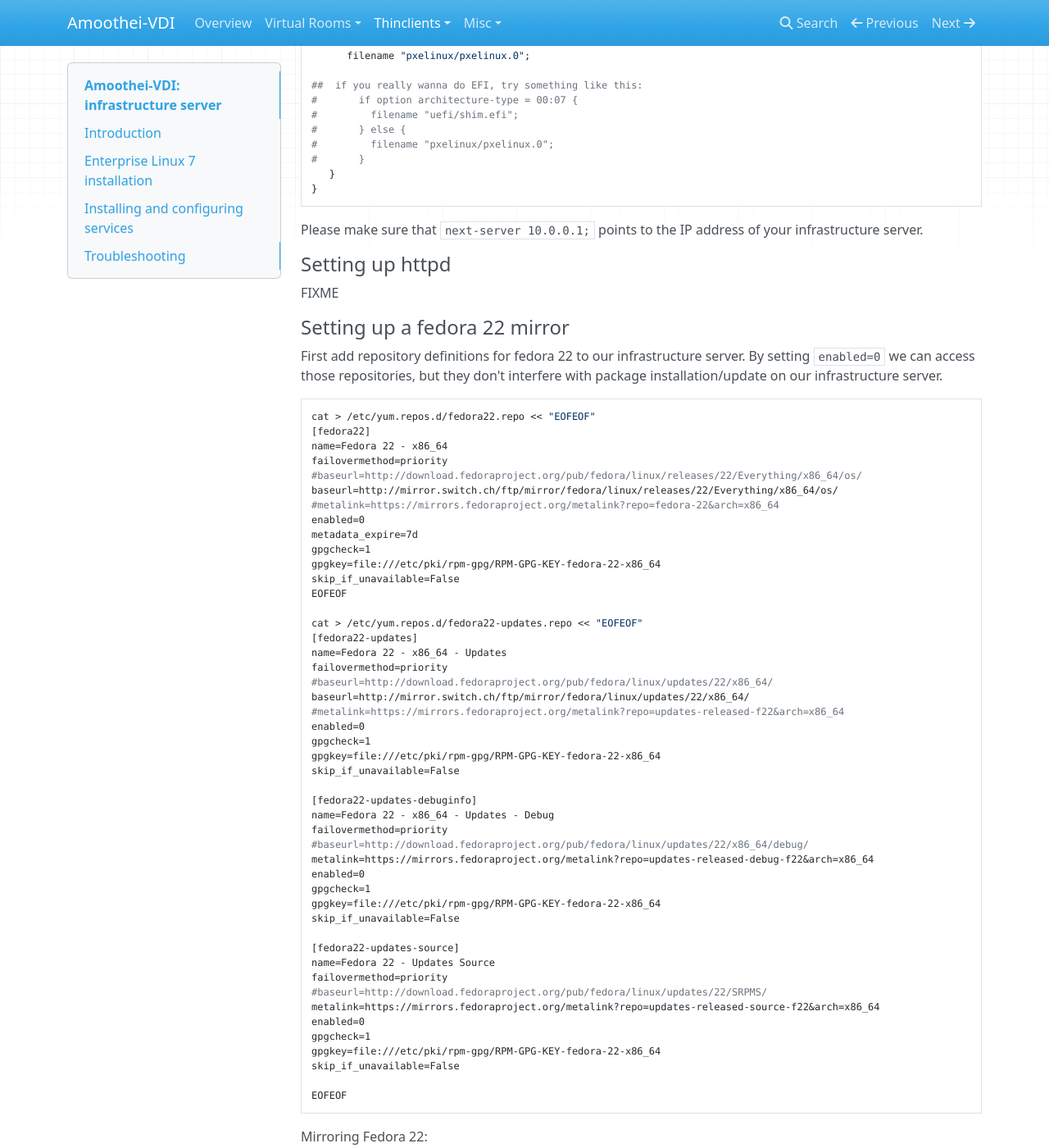
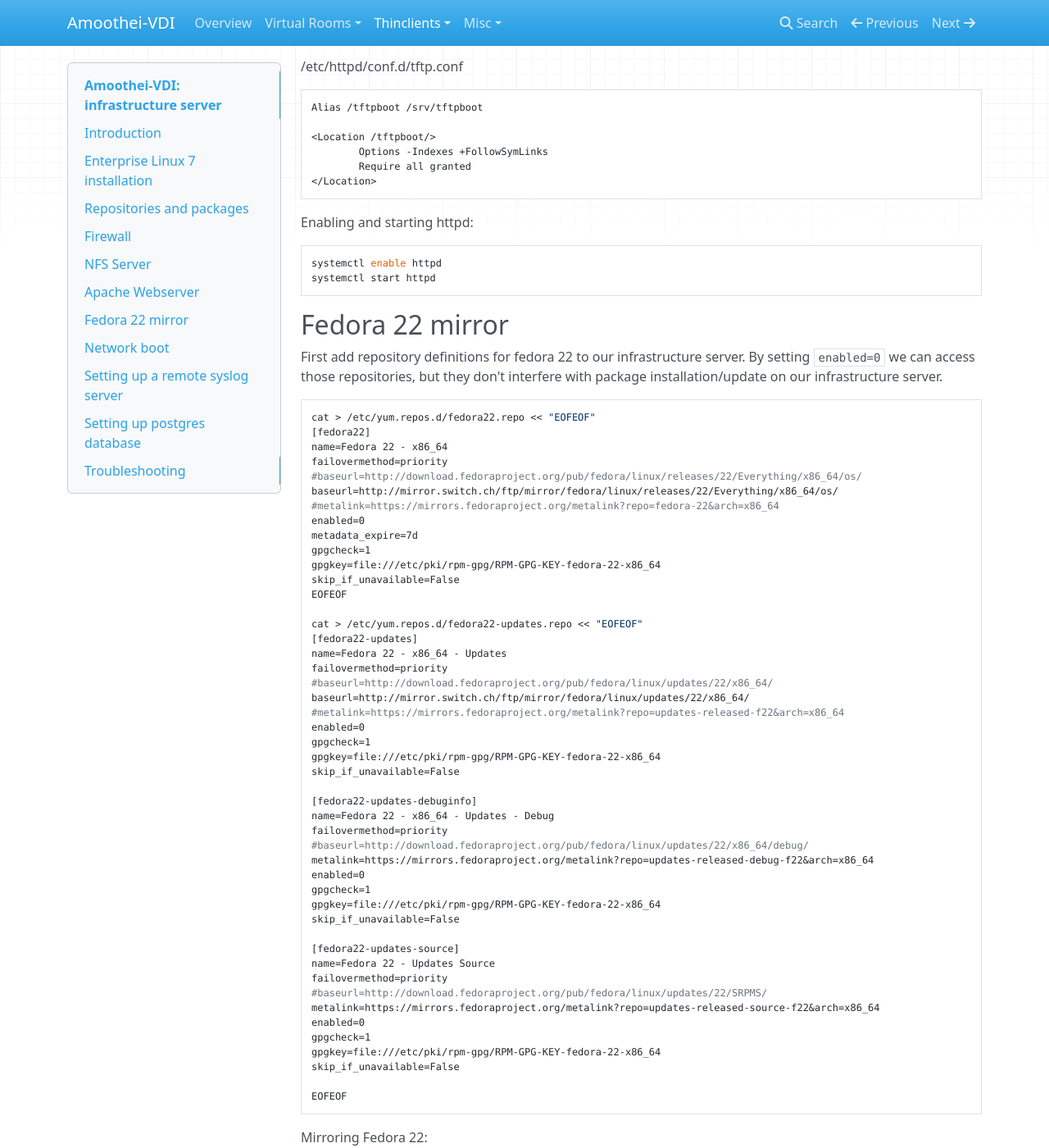
Before and after one commit to adfinis/virtesk, an MkDocs documentation site: the page built from doc/amoothei-infrastructure-server.md, in a window 1280 px wide and 1400 px high, scrolled down 3325 px. Shown: the whole window at 82% size. Built offline with MkDocs 1.6.1, drawn with Linux system fonts in a browser that asks for light colours; nearby versions of some CDN libraries; old or Windows-style settings are respelled for this version of MkDocs; some of the changed text lies outside the part shown.

Commit message:
doc: infrastructure server: table of content, httpd

````diff
--- a/doc/amoothei-infrastructure-server.md
+++ b/doc/amoothei-infrastructure-server.md
@@ -57,7 +57,7 @@ file systems on seperate logical volumes:
 | /var/www/mirror        | 68 GB      | more for mirroring more than one distribution |
 
 
-## Installing and configuring services
+## Repositories and packages
 
 Additional repositories and standard packets:
 
@@ -73,7 +73,7 @@ yum install atd openssh-clients openssh-server bzip2 mc tcpdump iptraf vim \
 
 ```
 
-### Firewall
+## Firewall
 Firewalling is explained in [RHEL7 security guide, chapter 4.5: Using Firewalls][0].
 
 [0]: https://access.redhat.com/documentation/en-US/Red_Hat_Enterprise_Linux/7/html/Security_Guide/sec-Using_Firewalls.html
@@ -103,7 +103,7 @@ firewall-cmd --reload
 For NFS, additional changes might be necessary.
 
 
-### NFS Server
+## NFS Server
 Installing and starting nfs server:
 
 ```
@@ -129,57 +129,56 @@ Apply with:
     exportfs -a
 ```
 
-### Network boot
-#### legacy bios versus UEFI
-This guide has only been tested with legacy bios. UEFI Thinclients should work fine
-as long as the compatibility mode / legacy mode of UEFI is used.
-
-EFI installation of TCs has not been implemented and is not supported. This feature could be engineered, but so far there hasn't been any need for it.
-
-#### Setting up dhcp service
-We assume that there is already an existing dhcp service, so there is no
-need to install a new one.
-
-Configure your existing dhcp server to allow PXE boot from our infrastructure
-server. Instructions for that can be found in the [RHEL7 Installation Guide, Chapter 21, Preparing for a Network Installation][1]
-
-[1]: https://access.redhat.com/documentation/en-US/Red_Hat_Enterprise_Linux/7/html/Installation_Guide/chap-installation-server-setup.html
-
-Example configuration of isc-dhcp-server:
-
+## Apache Webserver
+Installing Apache:
 ```
-option space pxelinux;
-option pxelinux.magic code 208 = string;
-option pxelinux.configfile code 209 = text;
-option pxelinux.pathprefix code 210 = text;
-option pxelinux.reboottime code 211 = unsigned integer 32;
-option architecture-type code 93 = unsigned integer 16;
-
-subnet 10.0.0.0 netmask 255.255.255.0 {
-  option routers 10.0.0.254;
-  range 10.0.0.2 10.0.0.253;
-
-  class "pxeclients" {
-      match if substring (option vendor-class-identifier, 0, 9) = "PXEClient";
-      next-server 10.0.0.1;
-      filename "pxelinux/pxelinux.0";
-
-##	if you really wanna do EFI, try something like this:
-#       if option architecture-type = 00:07 {
-#         filename "uefi/shim.efi";
-#       } else {
-#         filename "pxelinux/pxelinux.0";
-#       }
-   }
-}
+yum install httpd
+mkdir -p /var/www/mirror/private/thinclients/ /var/www/mirror/public
 ```
 
-Please make sure that ```next-server 10.0.0.1;``` points to the IP address of your infrastructure server.
+/etc/httpd/conf.d/mirror.conf
+```
+Alias /mirror/private   /var/www/mirror/private
+Alias /mirror/public    /var/www/mirror/public
 
-#### Setting up httpd
-FIXME
 
-#### Setting up a fedora 22 mirror
+<Location /mirror/private>
+        Options -Indexes
+        Require all granted
+</Location>
+
+
+<Location /mirror/public>
+        Options +Indexes
+        Require all granted
+</Location>
+
+<Location /mirror/private/thinclients/>
+        Options -Indexes
+        Require all granted
+</Location>
+```
+
+Optional: Enabling PXE-Boot using HTTP. Enables faster network boots when using compatible boot loaders, for example ipxe or a http-enabled version of pxelinux.
+
+/etc/httpd/conf.d/tftp.conf
+```
+Alias /tftpboot /srv/tftpboot
+
+<Location /tftpboot/>
+        Options -Indexes +FollowSymLinks
+        Require all granted
+</Location>
+```
+
+Enabling and starting httpd:
+```
+systemctl enable httpd
+systemctl start httpd
+```
+
+
+## Fedora 22 mirror
 First add repository definitions for fedora 22 to our infrastructure server.
 By setting ```enabled=0``` we can access those repositories, but they don't
 interfere with package installation/update on our infrastructure server.
@@ -271,8 +270,55 @@ umount /mnt
 
 Remark: Please make sure that hidden files (starting with a dot) are copied as well.
 
+## Network boot
+### legacy bios versus UEFI
+This guide has only been tested with legacy bios. UEFI Thinclients should work fine
+as long as the compatibility mode / legacy mode of UEFI is used.
 
-#### Setting up boot files
+EFI installation of TCs has not been implemented and is not supported. This feature could be engineered, but so far there hasn't been any need for it.
+
+### Setting up dhcp service
+We assume that there is already an existing dhcp service, so there is no
+need to install a new one.
+
+Configure your existing dhcp server to allow PXE boot from our infrastructure
+server. Instructions for that can be found in the [RHEL7 Installation Guide, Chapter 21, Preparing for a Network Installation][1]
+
+[1]: https://access.redhat.com/documentation/en-US/Red_Hat_Enterprise_Linux/7/html/Installation_Guide/chap-installation-server-setup.html
+
+Example configuration of isc-dhcp-server:
+
+```
+option space pxelinux;
+option pxelinux.magic code 208 = string;
+option pxelinux.configfile code 209 = text;
+option pxelinux.pathprefix code 210 = text;
+option pxelinux.reboottime code 211 = unsigned integer 32;
+option architecture-type code 93 = unsigned integer 16;
+
+subnet 10.0.0.0 netmask 255.255.255.0 {
+  option routers 10.0.0.254;
+  range 10.0.0.2 10.0.0.253;
+
+  class "pxeclients" {
+      match if substring (option vendor-class-identifier, 0, 9) = "PXEClient";
+      next-server 10.0.0.1;
+      filename "pxelinux/pxelinux.0";
+
+##	if you really wanna do EFI, try something like this:
+#       if option architecture-type = 00:07 {
+#         filename "uefi/shim.efi";
+#       } else {
+#         filename "pxelinux/pxelinux.0";
+#       }
+   }
+}
+```
+
+Please make sure that ```next-server 10.0.0.1;``` points to the IP address of your infrastructure server.
+
+
+### Setting up boot files
 We do want our network bootloader to be accessible by both TFTP (for PXE)
 and HTTP (for advanced network boatloaders like iPXE).
 
@@ -431,7 +477,7 @@ Please adjust the kernel parameter `inst.ks=http://infrastructure-server/mirror/
 
 See also: [Kickstart](amoothei-tc-kickstart.md)
 
-#### Setting up in.tftpd
+### TFTP-Server: in.tftpd
 ```
 yum install tftp-server
 ```
@@ -493,7 +539,7 @@ cp -f /var/www/mirror/private/thinclients/thinclient-software/connect_spice_clie
 
 
 
-### Setting up a remote syslog server
+## Setting up a remote syslog server
 The thinclients use our infrastructure server for remote logging,
 both during kickstart installation and normal operation.
 
@@ -537,7 +583,7 @@ Apply changes:
 service rsyslog restart
 ```
 
-#### Setting up syslog clients
+### Setting up syslog clients
 Your syslog clients need to be configured to forward messages to infrasturcture-server:514.
 
 /etc/rsyslog.d/remote-logging.conf:
@@ -550,8 +596,8 @@ On thinclients, this configuration will be automatically done in the kickstart p
 
 Known limitation: The syslog client will only forward messages that are logged *after* rsyslog is started. Boot messages (including kernel boot messages) are logged before rsyslog starts, so those messages are not forwarded to our infrastructure server.
 
-### Setting up postgres database
-#### Installation
+## Setting up postgres database
+### Installation
 Postgres: installation, initalization, enable service, starting service:
 
 ```
@@ -561,7 +607,7 @@ systemctl enable postgresql
 systemctl start postgresql
 ```
 
-#### Creating database user
+### Creating database user
 We create two users, vdi-dbadmin and vdi-readonly:
 
 ```
@@ -578,7 +624,7 @@ Enter it again:
 The user vdi-dbadmin will be used by the system administrator (you!) to administer the database and to change the VM-to-TC-mapping.
 The password for the user vdi-readonly needs to be configured in amoothei-tc-connectspice. It is used to determine the VM that should be displayed on a TC.
 
-#### Creating database, grant permissions.
+### Creating database, grant permissions.
 
 ```
 # su - postgres
@@ -595,7 +641,7 @@ postgres=# \quit
 -bash-4.2$ exit
 ```
 
-#### Setting up SSL
+### Setting up SSL
 For our purposes, a self-signed certificate is sufficent. Put it on the server and then tell postgres where to find it:
 
 
@@ -619,7 +665,7 @@ Restart your database to let the changes take effect.
 The certificate, /etc/pki/postgres/postgres_ssl.crt , should also be installed
 on all thinclients for secure database access. This is done in the kickstart post-section.
 
-#### Allow network access
+### Allow network access
 /var/lib/pgsql/data/pg_hba.conf:
 
 ```
@@ -630,13 +676,13 @@ This line allows password-based authentication, protected with TLS/SSL, from eve
 
 Restart your database to let the changes take effect.
 
-#### Create database layout for amoothei-vdi:
+### Create database layout for amoothei-vdi:
 Proceed here:
 
 * [Database layout](dblayout.md)
 * [Thinclient - VM mapping](tc-vm-mapping.md)
 
-#### Accessing database
+### Accessing database
 There are alot of postgres shells, both console shells and graphical tools.
 
 For console access, we do recommend ```psql```, for GUI access we do recommend ```pgadmin3```.
````
